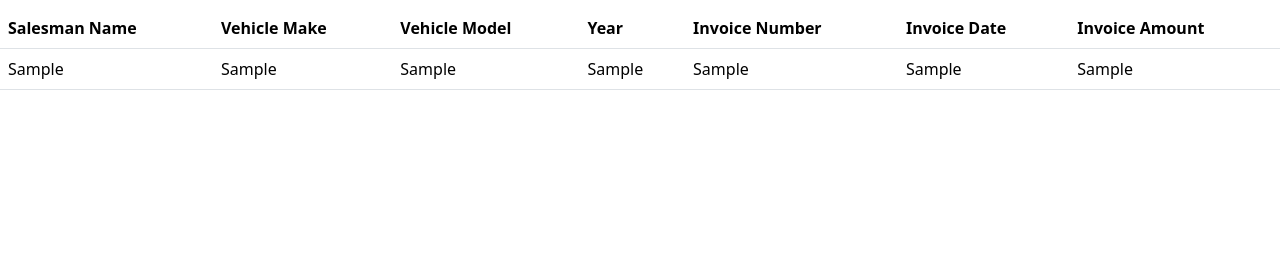
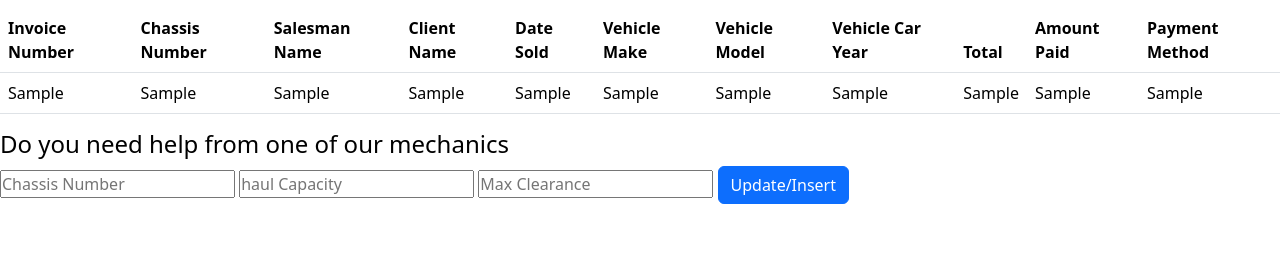
Before and after one commit to ReinerYaeger/DrAuto, a Django app: template templates/drauto/client_purchase.html in a window 1280 px wide. Shown: the part 146-412 px from the top of the page. Run offline with Django 4.2, Linux system fonts and the light colour scheme; the template is opened without the code that fills it: most values are stand-ins (such as "Sample title", 1, 10 or a date in 2020).

Commit message:
Added Functionality to Vehicle :) Services not working :(

```diff
--- a/templates/drauto/admin_control_vehicle.html
+++ b/templates/drauto/admin_control_vehicle.html
@@ -142,7 +142,7 @@
             {% csrf_token %}
             <div class="form-group">
                 <label for="chassis_number">Chassis Number</label>
-                <input required type="text" class="form-control" value="VH" id="chassis_number" name="chassis_number">
+                <input required type="text" max="10" class="form-control" value="VH" id="chassis_number" name="chassis_number">
             </div>
             <div class="form-group">
                 <label for="make">Make</label>
@@ -150,7 +150,7 @@
             </div>
             <div class="form-group">
                 <label for="import_price_usd">Import Price (USD)</label>
-                <input type="number"  step="2" class="form-control" id="import_price_usd" name="import_price_usd">
+                <input type="number"  min="0" value="0" step="any" class="form-control" id="import_price_usd" name="import_price_usd">
             </div>
             <div class="form-group">
                 <label for="car_year">Car Year</label>
@@ -177,7 +177,7 @@
             </div>
             <div class="form-group">
                 <label for="engine_number">Engine Number</label>
-                <input type="text" class="form-control" value="EN" id="engine_number" name="engine_number">
+                <input type="text" class="form-control" max="10" value="EN" id="engine_number" name="engine_number">
             </div>
             <div class="form-group">
                 <label for="model">Model</label>
--- a/templates/drauto/client_purchase.html
+++ b/templates/drauto/client_purchase.html
@@ -11,13 +11,18 @@
 <table class="table">
   <thead>
     <tr>
+      <th>Invoice Number</th>
+      <th>Chassis Number</th>
       <th>Salesman Name</th>
+      <th>Client Name</th>
+      <th>Date Sold</th>
       <th>Vehicle Make</th>
       <th>Vehicle Model</th>
-      <th>Year</th>
-      <th>Invoice Number</th>
-      <th>Invoice Date</th>
-      <th>Invoice Amount</th>
+      <th>Vehicle Car Year</th>
+
+      <th>Total</th>
+      <th>Amount Paid</th>
+      <th>Payment Method</th>
     </tr>
   </thead>
   <tbody>
@@ -30,9 +35,25 @@
         <td>{{ purchase.4}}</td>
         <td>{{ purchase.5}}</td>
         <td>{{ purchase.6}}</td>
+        <td>{{ purchase.7}}</td>
+        <td>{{ purchase.8}}</td>
+        <td>{{ purchase.9}}</td>
+        <td>{{ purchase.10}}</td>
       </tr>
     {% endfor %}
   </tbody>
 </table>
+
+<h4>Do you need help from one of our mechanics</h4>
+<form method="POST" >
+  {% csrf_token %}
+  <div class="form-group">
+      <input required name="chassis_number" placeholder="Chassis Number">
+      <input required type="text" required name="haul_capacity" placeholder="haul Capacity">
+      <input type="text" required name="max_clearance" placeholder="Max Clearance">
+      <button class="btn btn-primary" name="fwd_update" type="submit" value="Update">Update/Insert</button>
+  </div>
+</form>
+
 </body>
 </html>
--- a/templates/drauto/contact_page.html
+++ b/templates/drauto/contact_page.html
@@ -13,11 +13,7 @@
 <form>
     <div class="form-group">
         <label for="name">Name:</label>
-        <input type="text" class="form-control" id="name" placeholder="Enter your name">
-    </div>
-    <div class="form-group">
-        <label for="email">Email:</label>
-        <input type="email" class="form-control" id="email" placeholder="Enter your email">
+        <input type="text" class="form-control" id="name" value="{{user.username}}" placeholder="Enter your name">
     </div>
     <div class="form-group">
         <label for="message">Message:</label>
--- a/templates/drauto/purchase.html
+++ b/templates/drauto/purchase.html
@@ -16,7 +16,7 @@
         <p> {{ user.username }} And Just for your Here is a discount {{ vehicle.discount_price }}</p>
 
 
-        <form method="post" action={% url 'admin_control_vehicle' emp_name=employee_name%}>
+        <form method="post">
             {% csrf_token %}
 
             {% comment %}{{ vehicle.1 }}
@@ -38,7 +38,6 @@
                 <br>
 
             <button class="btn btn-primary" type="submit" name="purchaseSubmit">Buy</button>
-            <input hidden name="employee_name" value="{{user.username}}"> </input
         </form>
 
     {%else%}
--- a/templates/drauto/services.html
+++ b/templates/drauto/services.html
@@ -11,5 +11,6 @@
 
 
 
+
 </body>
 </html>
```
Also changed, not shown: drauto/backend_functions.py (+35 -4 lines), drauto/views.py (+23 -10 lines), templates/drauto/admin_control_employee.html (+13 -4 lines).
